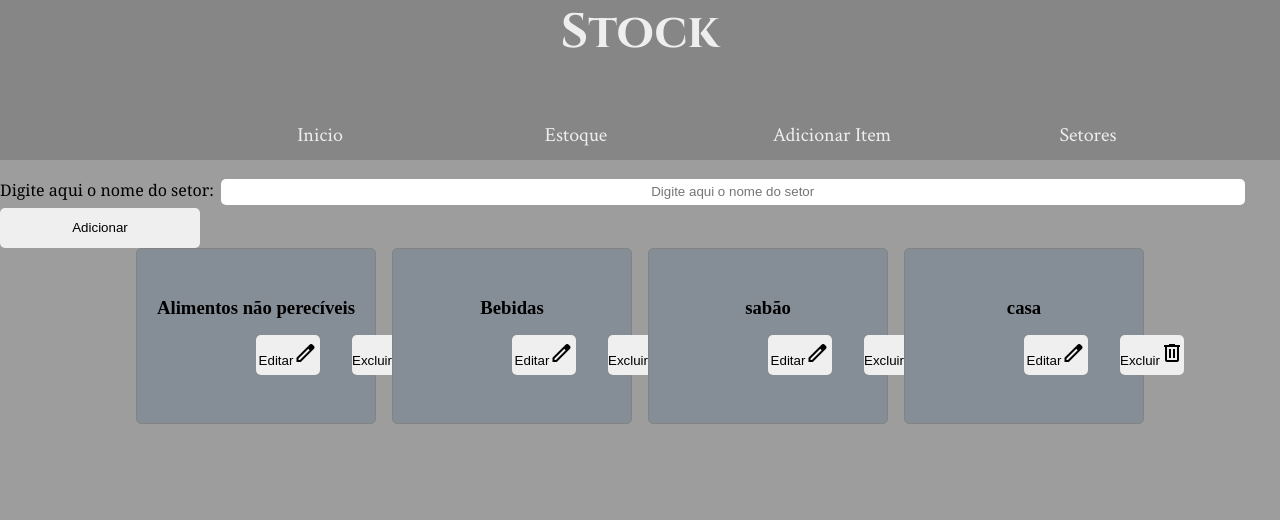
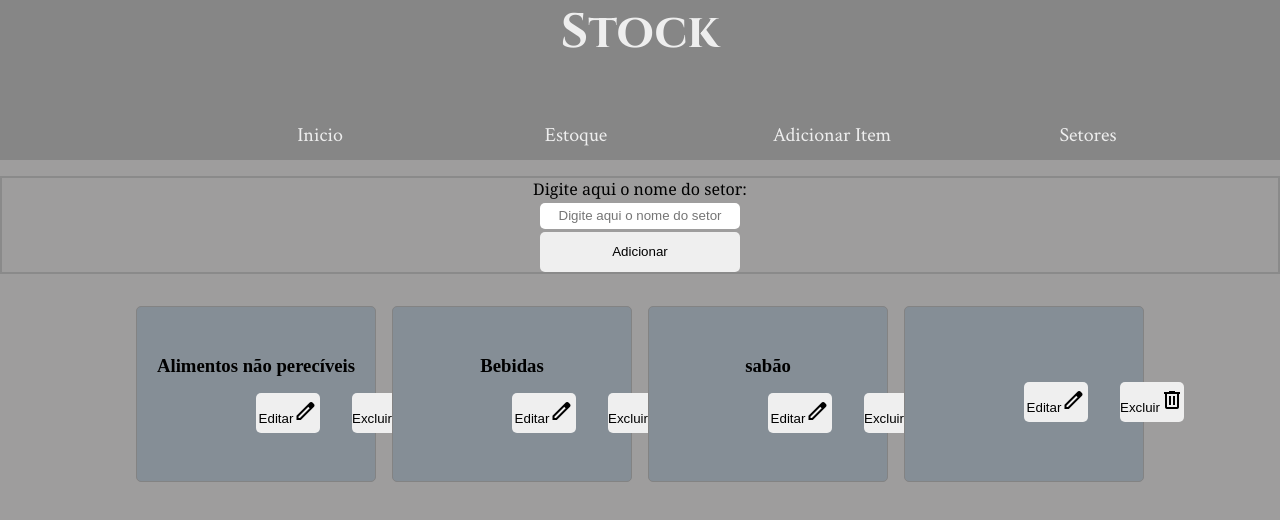
Before and after one commit to ismaelmartins5254/Stock, a React (Vite) app: page /AddSetor in a window 1280 px wide. Both pictures are taken after a click on the button "Adicionar novo setor". Shown: the top 520 px of the page. Built offline with nearby package versions, Linux system fonts and the light colour scheme; data requests are answered from the project's data file.

Commit message:
desenvolvimento do sistema de add setor

```diff
--- a/db.json
+++ b/db.json
@@ -14,8 +14,8 @@
       "id": 8
     },
     {
-      "name": "casa",
-      "id": 10
+      "name": "",
+      "id": 9
     }
   ]
 }
--- a/src/components/layout/Cards.module.css
+++ b/src/components/layout/Cards.module.css
@@ -6,7 +6,6 @@
 
 .cards {
     width: 15em;
-
     background-color: #858e96;
     border: 1px solid #838383;
     align-items: center;
--- a/src/components/layout/Message.module.css
+++ b/src/components/layout/Message.module.css
@@ -1,9 +1,10 @@
 .container {
     width: 100%;
-    position: absolute;
+    position: fixed;
+    align-items: center;
     justify-content: center;
     display: flex;
-    margin-top: -1em;
+    margin-top: -14em;
 }
 
 .success {
--- a/src/components/pages/AddSetor.jsx
+++ b/src/components/pages/AddSetor.jsx
@@ -38,15 +38,21 @@ function AddSetor() {
         "name": `${setor}`
       })
     })
-    try { //tratamento do sucesso ao adicionar o item
+
+    try {
+
+      //tratamento do sucesso ao adicionar o item
       setMessage(true)
       setType('success')
       setText('O Item será adicionado em instantes')
+      /*
       setTimeout(() => {
         setMessage(false)
         location.reload()
-      }, 1000)
-    } catch (error) { //tratamento de erro ao adicionar o item
+      }, 1000)*/
+    }
+
+    catch (error) { //tratamento de erro ao adicionar o item
       console.log(error)
       setMessage(true)
       setType('error')
@@ -76,23 +82,9 @@ function AddSetor() {
         />
       )}
 
-      {ItenEdit && ( //sistema para edição dos itens
-        <div>
-          <Inputs
-            type='text'
-            place='o nome do setor'
-            ValueLabel='Digite aqui o nome do setor: '
-            value={ItenEdit.innerText}
-          />
-          <Button
-            text='Concluir edição'
-
-          />
-        </div>
-      )}
 
       {TextAdd ? ( // sistema para adicionar os itens
-        <div>
+        <div className={Style.AddSetor}>
           <Inputs
             type='text'
             place='o nome do setor'
@@ -112,8 +104,21 @@ function AddSetor() {
       )}
 
 
-      {ItensSaves && ( //mostrando os itens já adicionados na tela
+      {ItenEdit ? ( //sistema para edição dos itens
         <>
+          <Inputs
+            type='text'
+            place='o nome do setor'
+            ValueLabel='Digite aqui o nome do setor: '
+            value={ItenEdit.innerText}
+          />
+          <Button
+            text='Concluir edição'
+          />
+        </>
+      ) : (
+
+        ItensSaves && ( //mostrando os itens já adicionados na tela
           <div className={Style.cards} >
             {ItensSaves.map((iten) => (
               <Cards //o sistema de exclusão dos itens está na página Cards
@@ -125,8 +130,8 @@ function AddSetor() {
               />
             ))}
           </div>
-        </>
-      )}
+        ))}
+
     </>
   )
 }
--- a/src/components/pages/AddSetor.module.css
+++ b/src/components/pages/AddSetor.module.css
@@ -8,3 +8,16 @@
 .cards > div{
     height: 11em;
 }
+
+.AddSetor{
+    display: flex;
+    flex-direction: column;
+    justify-content: center;
+    align-items: center;
+    margin-bottom: 2em;
+    border: 2px solid #8a8a8a;
+}
+
+.AddSetor > input{
+    width: 15em;
+}
```
